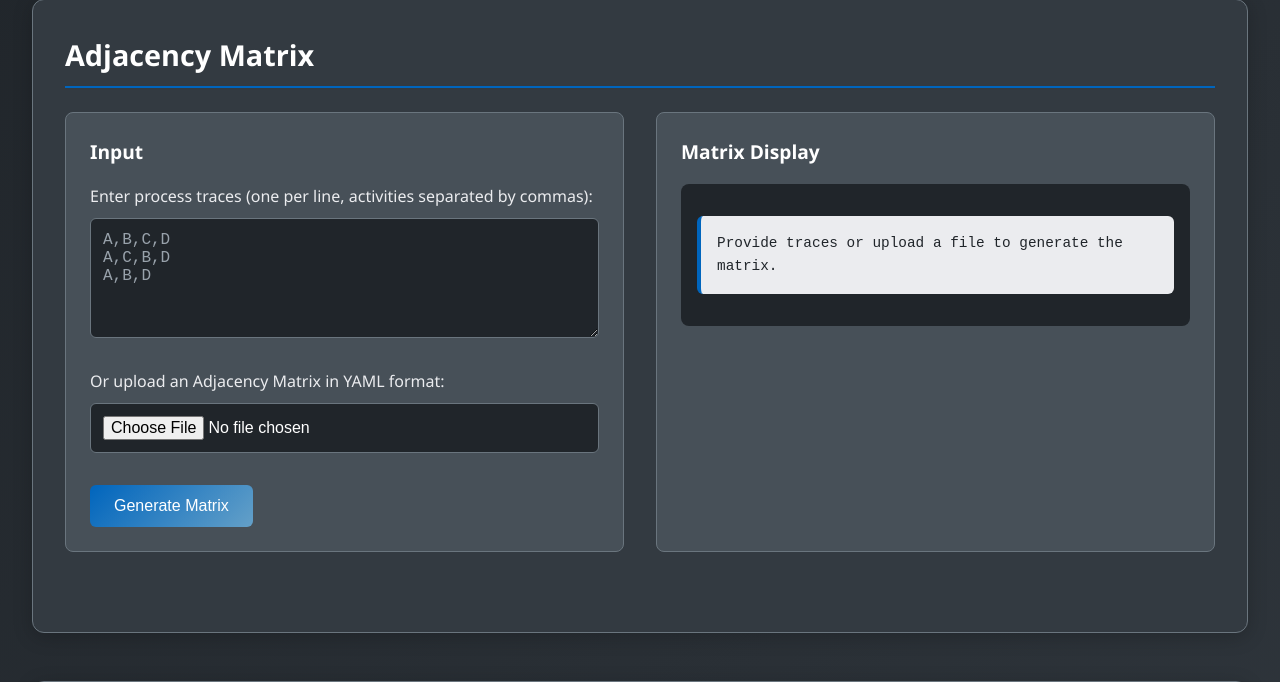
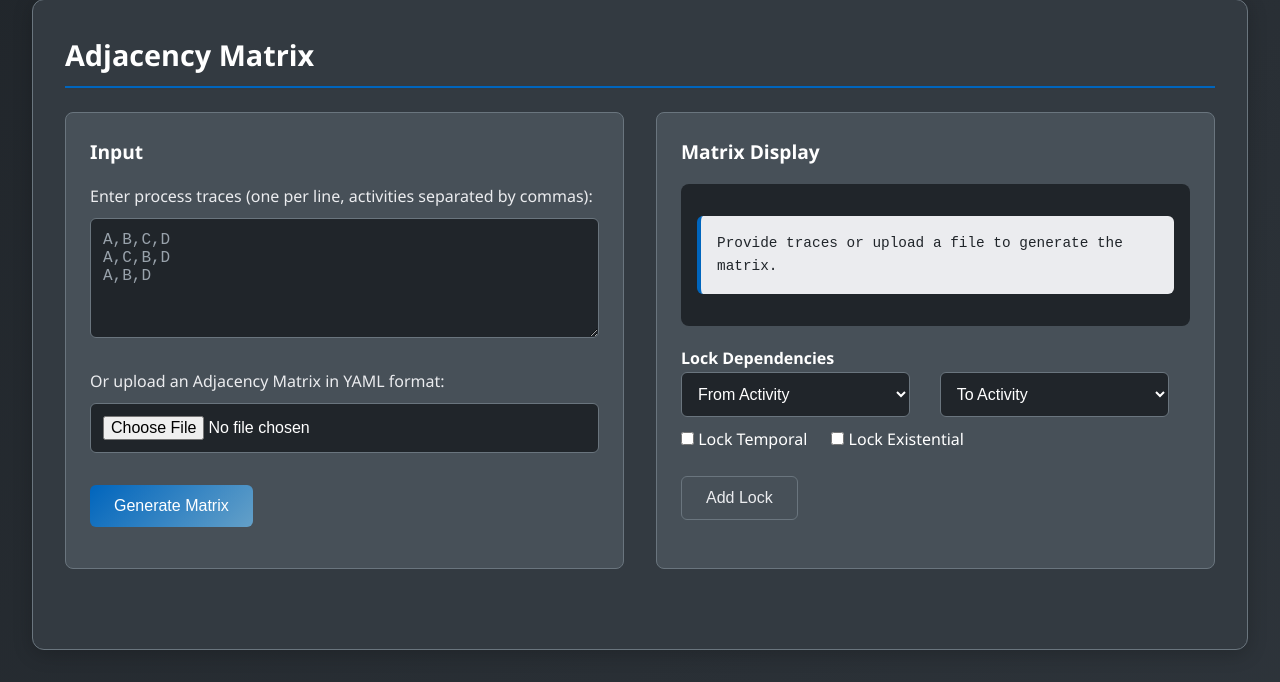
Before and after one commit to INSM-TUM-Teaching/business-process-redesign, a Flask app: page / in a window 1280 px wide. Shown: the part 207-889 px from the top of the page. Run offline with Flask 3, Linux system fonts and the light colour scheme.

Commit message:
feat: add locking mechanism for dependencies in change operations to the UI

```diff
--- a/app.py
+++ b/app.py
@@ -9,6 +9,7 @@ from adjacency_matrix import AdjacencyMatrix, parse_yaml_to_adjacency_matrix
 sys.path.insert(0, os.path.dirname(os.path.abspath(__file__)))
 
 from flask import Flask, render_template, request, jsonify
+import json
 from traces_to_matrix import traces_to_adjacency_matrix
 from dependencies import TemporalType, ExistentialType, Direction, TemporalDependency, ExistentialDependency
 from change_operations.delete_operation import delete_activity
@@ -389,6 +390,27 @@ def change_matrix():
                                               temporal_direction, existential_direction)
 
         if modified_matrix:
+            locks = []
+            try:
+                locks = json.loads(request.form.get('locks', '[]'))
+            except Exception:
+                pass
+            for lock in locks:
+                frm = lock.get('from')
+                to = lock.get('to')
+                temporal_lock = lock.get('temporal')
+                existential_lock = lock.get('existential')
+                # Get original dep from source matrix
+                orig_dep = source_matrix_for_diff.get_dependency(frm, to)
+                new_dep = modified_matrix.get_dependency(frm, to)
+                orig_temporal, orig_existential = orig_dep if orig_dep else (None, None)
+                new_temporal, new_existential = new_dep if new_dep else (None, None)
+                if temporal_lock:
+                    if (orig_temporal and new_temporal and (orig_temporal.type != new_temporal.type or orig_temporal.direction != new_temporal.direction)) or (bool(orig_temporal) != bool(new_temporal)):
+                        return jsonify({"success": False, "error": f"Temporal dependency from '{frm}' to '{to}' is locked and cannot be changed."})
+                if existential_lock:
+                    if (orig_existential and new_existential and (orig_existential.type != new_existential.type or orig_existential.direction != new_existential.direction)) or (bool(orig_existential) != bool(new_existential)):
+                        return jsonify({"success": False, "error": f"Existential dependency from '{frm}' to '{to}' is locked and cannot be changed."})
             # Store the modified matrix for export
             last_modified_matrix = modified_matrix
 
--- a/static/app.js
+++ b/static/app.js
@@ -1,6 +1,8 @@
 // Global variables to store matrix data
 let originalMatrixData = null;
 let modifiedMatrixData = null;
+
+let lockedDependencies = [];
 
 function processInput() {
     const tracesInput = document.getElementById('traces-input').value;
@@ -71,6 +73,7 @@ function fetchAndDisplayMatrix() {
                 modifiedOption.disabled = true;
                 modifiedOption.textContent = 'Modified Matrix';
                 updateMatrixSourceTitle();
+                populateLockSelections(data.activities);
             } else {
                 document.getElementById('matrix-display').innerHTML = `<div class="alert alert-danger">Error: ${data.error}</div>`;
             }
@@ -433,12 +436,79 @@ function removeDependency(button) {
     dependencyDiv.remove();
 }
 
+function populateLockSelections(activities) {
+    // Reset locks when new matrix is fetched
+    lockedDependencies = [];
+    const fromSelect = document.getElementById('lock-from-activity');
+    const toSelect = document.getElementById('lock-to-activity');
+    fromSelect.innerHTML = '<option value="">From Activity</option>';
+    toSelect.innerHTML = '<option value="">To Activity</option>';
+    activities.forEach(act => {
+        const opt1 = document.createElement('option'); opt1.value = act; opt1.textContent = act;
+        const opt2 = document.createElement('option'); opt2.value = act; opt2.textContent = act;
+        fromSelect.appendChild(opt1);
+        toSelect.appendChild(opt2);
+    });
+    // Clear existing locks list UI
+    renderLocksList();
+}
+
+function addLock() {
+    const from = document.getElementById('lock-from-activity').value;
+    const to = document.getElementById('lock-to-activity').value;
+    const temporal = document.getElementById('lock-temporal').checked;
+    const existential = document.getElementById('lock-existential').checked;
+    if (!from || !to) {
+        alert('Please select both From and To activities for locking.'); return;
+    }
+    if (!temporal && !existential) {
+        alert('Please select at least one lock type (Temporal or Existential).'); return;
+    }
+    lockedDependencies.push({from, to, temporal, existential});
+    renderLocksList();
+}
+
+function removeLock(index) {
+    lockedDependencies.splice(index, 1);
+    renderLocksList();
+}
+
+function renderLocksList() {
+    const list = document.getElementById('locks-list');
+    list.innerHTML = '';
+    list.className = 'list-group';
+    if (lockedDependencies.length === 0) {
+        const empty = document.createElement('div');
+        empty.className = 'text-muted';
+        empty.textContent = 'No locks added.';
+        list.appendChild(empty);
+        return;
+    }
+    lockedDependencies.forEach((lock, idx) => {
+        const li = document.createElement('li');
+        li.className = 'list-group-item d-flex justify-content-between align-items-center';
+        const info = document.createElement('div');
+        info.innerHTML = `<strong>${lock.from}</strong> → <strong>${lock.to}</strong>
+            ${lock.temporal ? '<span class="badge badge-primary badge-pill ml-2">Temporal</span>' : ''}
+            ${lock.existential ? '<span class="badge badge-secondary badge-pill ml-2">Existential</span>' : ''}`;
+        const btn = document.createElement('button');
+        btn.textContent = 'Remove';
+        btn.className = 'btn btn-sm btn-outline-danger';
+        btn.onclick = () => removeLock(idx);
+        li.appendChild(info);
+        li.appendChild(btn);
+        list.appendChild(li);
+    });
+}
+
 function performChangeOperation() {
     const operation = document.getElementById('change-operation-select').value;
     const matrixSource = document.getElementById('matrix-source-select').value;
     const formData = new FormData();
     formData.append('operation', operation);
     formData.append('matrix_source', matrixSource);
+    // Append locks
+    formData.append('locks', JSON.stringify(lockedDependencies));
 
     switch (operation) {
         case 'delete':
--- a/templates/home.html
+++ b/templates/home.html
@@ -36,6 +36,23 @@
                     <div class="alert alert-info">
                         Provide traces or upload a file to generate the matrix.
                     </div>
+                </div>
+                <div id="lock-dependencies" class="form-group" style="margin-top: 20px;">
+                    <h4>Lock Dependencies</h4>
+                    <div class="form-row">
+                        <select id="lock-from-activity" class="form-control" style="display: inline-block; width: 45%; margin-right: 5%;">
+                            <option value="">From Activity</option>
+                        </select>
+                        <select id="lock-to-activity" class="form-control" style="display: inline-block; width: 45%;">
+                            <option value="">To Activity</option>
+                        </select>
+                    </div>
+                    <div class="form-group" style="margin-top: 10px;">
+                        <label><input type="checkbox" id="lock-temporal"> Lock Temporal</label>
+                        <label style="margin-left: 20px;"><input type="checkbox" id="lock-existential"> Lock Existential</label>
+                    </div>
+                    <button type="button" class="btn btn-secondary" onclick="addLock()">Add Lock</button>
+                    <ul id="locks-list" style="margin-top: 10px; list-style: none; padding: 0;"></ul>
                 </div>
             </div>
         </div>
```
